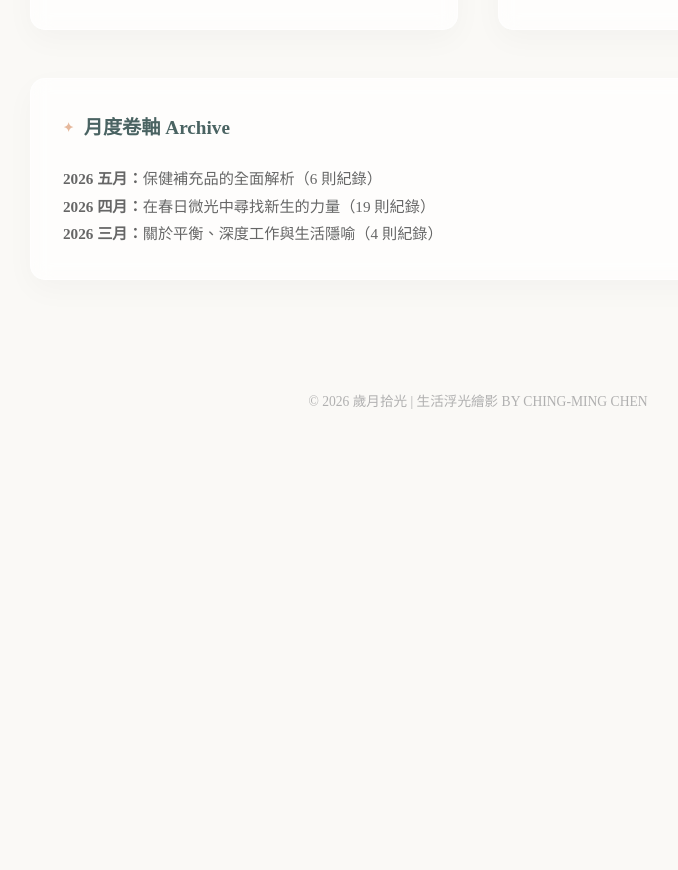
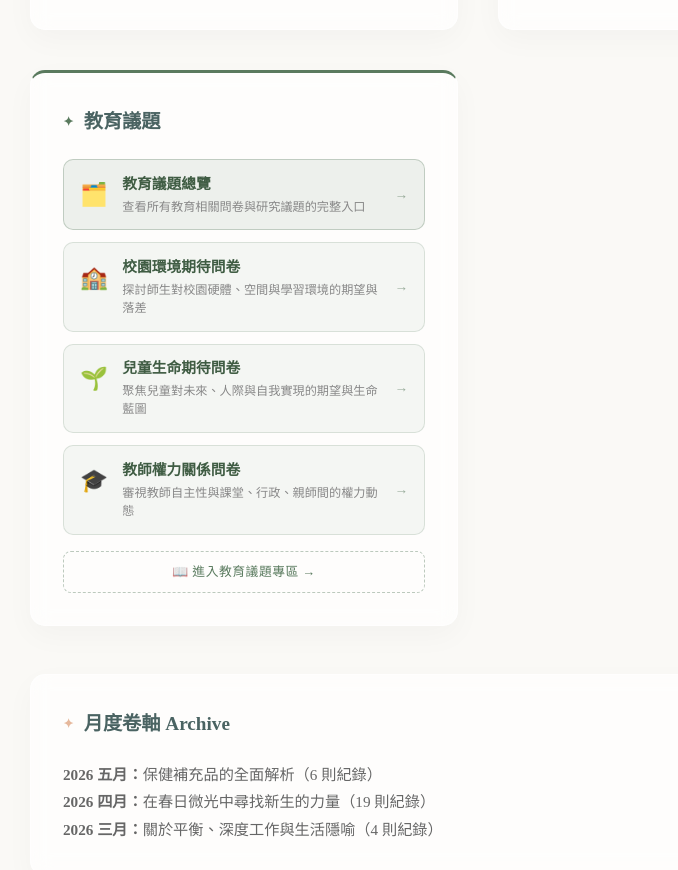
Before and after one commit to cgmherlink-hub/FreeTalkPage, a plain HTML site: page index.html in a window 1280 px wide. Shown: the part 3778-4648 px from the top of the page, without its empty margins (162-840 px from the left). Before the commit the page ends 4286 px from the top, so only its background shows below. Drawn offline with Linux system fonts and the light colour scheme.

Commit message:
Update index.html

```diff
--- a/index.html
+++ b/index.html
@@ -23,7 +23,6 @@
       margin: 0;
       background-image: radial-gradient(circle at 90% 10%, #fff4e6 0%, transparent 20%);
     }
-
     .top-nav {
       position: sticky;
       top: 0;
@@ -66,7 +65,6 @@
     .vb-label { font-size: 0.65rem; color: #999; letter-spacing: 0.05em; font-family: Arial, sans-serif; }
     .vb-count { font-size: 1rem; font-weight: 600; color: var(--primary-color); letter-spacing: 0.06em; font-family: Arial, sans-serif; }
     .vb-sub { font-size: 0.62rem; color: #b0b0b0; font-family: Arial, sans-serif; }
-
     header {
       background: linear-gradient(to bottom, #ffffff, var(--bg-color));
       padding: 4rem 2rem 2.5rem;
@@ -84,7 +82,6 @@
       letter-spacing: 0.1rem;
       margin: 0;
     }
-
     .container {
       max-width: 960px;
       margin: 0 auto;
@@ -168,13 +165,85 @@
     }
     .category-item:last-child { border-bottom: none; }
 
+    /* ── 教育議題卡片專屬樣式 ── */
+    .edu-card {
+      border-top: 3px solid #5a7a5e;
+    }
+    .edu-card h3::before {
+      content: "✦";
+      color: #5a7a5e;
+    }
+    .edu-sub-cards {
+      display: flex;
+      flex-direction: column;
+      gap: 0.75rem;
+      margin-top: 0.5rem;
+    }
+    .edu-sub-card {
+      display: flex;
+      align-items: flex-start;
+      gap: 0.9rem;
+      background: rgba(90,122,94,0.06);
+      border: 1px solid rgba(90,122,94,0.18);
+      border-radius: 10px;
+      padding: 0.85rem 1rem;
+      text-decoration: none;
+      color: var(--text-color);
+      transition: background 0.25s, transform 0.2s;
+    }
+    .edu-sub-card:hover {
+      background: rgba(90,122,94,0.13);
+      transform: translateX(3px);
+      color: var(--text-color);
+    }
+    .edu-sub-icon {
+      font-size: 1.4rem;
+      flex-shrink: 0;
+      margin-top: 1px;
+    }
+    .edu-sub-content { flex: 1; }
+    .edu-sub-title {
+      font-weight: 600;
+      font-size: 0.92rem;
+      color: #3f5c43;
+      line-height: 1.4;
+      margin-bottom: 0.2rem;
+    }
+    .edu-sub-desc {
+      font-size: 0.76rem;
+      color: #888;
+      line-height: 1.5;
+    }
+    .edu-sub-arrow {
+      font-size: 0.85rem;
+      color: #5a7a5e;
+      flex-shrink: 0;
+      align-self: center;
+      opacity: 0.6;
+    }
+    .edu-hub-link {
+      display: block;
+      text-align: center;
+      margin-top: 1rem;
+      padding: 0.55rem 0;
+      font-size: 0.8rem;
+      color: #5a7a5e;
+      border: 1px dashed rgba(90,122,94,0.4);
+      border-radius: 8px;
+      text-decoration: none;
+      letter-spacing: 0.04em;
+      transition: background 0.2s;
+    }
+    .edu-hub-link:hover {
+      background: rgba(90,122,94,0.08);
+    }
+
     footer {
       text-align: center;
       padding: 5rem 2rem;
       color: #b0b0b0;
       font-size: 0.85rem;
     }
-
     @media (max-width: 600px) {
       .nav-link span { display: none; }
       header h1 { font-size: 1.4rem; letter-spacing: 0.15rem; }
@@ -182,7 +251,6 @@
   </style>
 </head>
 <body>
-
 <nav class="top-nav">
   <div class="nav-left">
     <a href="https://d8600010-gmail.github.io/DRJimmyHealthExaminationMedicalEducation/" class="nav-link">🏠 <span>回到首頁</span></a>
@@ -194,19 +262,15 @@
     <span class="vb-sub">累計 <span id="total-count">—</span> 人次</span>
   </div>
 </nav>
-
 <header>
   <h1>歲月拾光 | 生活浮光繪影</h1>
   <p>Capture the moments, Paint the memories.</p>
 </header>
-
 <div class="container">
   <section class="quote-section">
     「那些遺落在時光裡的片段，都是生命最美的投影。」
   </section>
-
   <div class="grid">
-
     <!-- Card 1: 浮光隨筆 -->
     <div class="card">
       <h3>浮光隨筆</h3>
@@ -237,7 +301,6 @@
         </li>
       </ul>
     </div>
-
     <!-- Card 2: 影蹤分類 -->
     <div class="card">
       <h3>影蹤分類</h3>
@@ -276,7 +339,6 @@
         </li>
       </ul>
     </div>
-
     <!-- Card 3: 溝通的陷阱 -->
     <div class="card">
       <h3>溝通的陷阱</h3>
@@ -295,8 +357,7 @@
         </li>
       </ul>
     </div>
-
-    <!-- Card 4: 保健補充品 (新增) -->
+    <!-- Card 4: 保健補充品 -->
     <div class="card">
       <h3>保健補充品</h3>
       <ul>
@@ -326,7 +387,6 @@
         </li>
       </ul>
     </div>
-
     <!-- Card 5: 其他 -->
     <div class="card">
       <h3>其他</h3>
@@ -375,7 +435,6 @@
           <a href="Others/ItchingEar.html" class="featured-link">📌 耳朵癢得難受</a>
           <span class="date">APR 21</span>
         </li>
-
         <!-- Miscellaneous/ (1–8) -->
         <li><span style="color:#4a6362; font-size:0.8rem; font-weight:600; letter-spacing:0.05em;">─── Miscellaneous ───</span></li>
         <li>
@@ -402,7 +461,6 @@
         <li>
           <a href="Miscellaneous/TirzepatideEffect2022.html" class="featured-link">8. 替爾泊肽效應 2022</a>
         </li>
-
         <!-- Miscellaneous2/ (11–18) -->
         <li><span style="color:#4a6362; font-size:0.8rem; font-weight:600; letter-spacing:0.05em;">─── Miscellaneous 2 ───</span></li>
         <li>
@@ -429,7 +487,6 @@
         <li>
           <a href="Miscellaneous2/SelectiveBias.html" class="featured-link">18. 選擇性偏誤</a>
         </li>
-
         <!-- Miscellaneous3/ (21–28) -->
         <li><span style="color:#4a6362; font-size:0.8rem; font-weight:600; letter-spacing:0.05em;">─── Miscellaneous 3 ───</span></li>
         <li>
@@ -458,7 +515,6 @@
         </li>
       </ul>
     </div>
-
     <!-- Card 6: 提昇你的認知 -->
     <div class="card">
       <h3>提昇你的認知</h3>
@@ -510,8 +566,47 @@
       </ul>
     </div>
 
+    <!-- ★ Card 7: 教育議題（新增）★ -->
+    <div class="card edu-card">
+      <h3>教育議題</h3>
+      <div class="edu-sub-cards">
+        <a href="Education/EducationGlobalView.html" class="edu-sub-card" style="background:rgba(90,122,94,0.10); border-color:rgba(90,122,94,0.3);">
+          <span class="edu-sub-icon">🗂️</span>
+          <div class="edu-sub-content">
+            <div class="edu-sub-title">教育議題總覽</div>
+            <div class="edu-sub-desc">查看所有教育相關問卷與研究議題的完整入口</div>
+          </div>
+          <span class="edu-sub-arrow">→</span>
+        </a>
+        <a href="Education/CampusEnvironmentalExpectionQuetionaire.html" class="edu-sub-card">
+          <span class="edu-sub-icon">🏫</span>
+          <div class="edu-sub-content">
+            <div class="edu-sub-title">校園環境期待問卷</div>
+            <div class="edu-sub-desc">探討師生對校園硬體、空間與學習環境的期望與落差</div>
+          </div>
+          <span class="edu-sub-arrow">→</span>
+        </a>
+        <a href="Education/ChildLifeExpectionQuestionaire.html" class="edu-sub-card">
+          <span class="edu-sub-icon">🌱</span>
+          <div class="edu-sub-content">
+            <div class="edu-sub-title">兒童生命期待問卷</div>
+            <div class="edu-sub-desc">聚焦兒童對未來、人際與自我實現的期望與生命藍圖</div>
+          </div>
+          <span class="edu-sub-arrow">→</span>
+        </a>
+        <a href="Education/TeacherPowerQuestionaire.html" class="edu-sub-card">
+          <span class="edu-sub-icon">🎓</span>
+          <div class="edu-sub-content">
+            <div class="edu-sub-title">教師權力關係問卷</div>
+            <div class="edu-sub-desc">審視教師自主性與課堂、行政、親師間的權力動態</div>
+          </div>
+          <span class="edu-sub-arrow">→</span>
+        </a>
+      </div>
+      <a href="Education/EducationGlobalView.html" class="edu-hub-link">📖 進入教育議題專區 →</a>
+    </div>
+
   </div>
-
   <!-- Archive -->
   <section style="margin-top: 3rem; margin-bottom: 1rem;">
     <div class="card">
@@ -524,11 +619,9 @@
     </div>
   </section>
 </div>
-
 <footer>
   <p>&copy; 2026 歲月拾光 | 生活浮光繪影 BY CHING-MING CHEN</p>
 </footer>
-
 <script>
   (function () {
     var today = new Date().toISOString().slice(0, 10);
@@ -546,6 +639,5 @@
     document.getElementById('total-count').textContent = totalCount.toLocaleString();
   })();
 </script>
-
 </body>
 </html>
```
